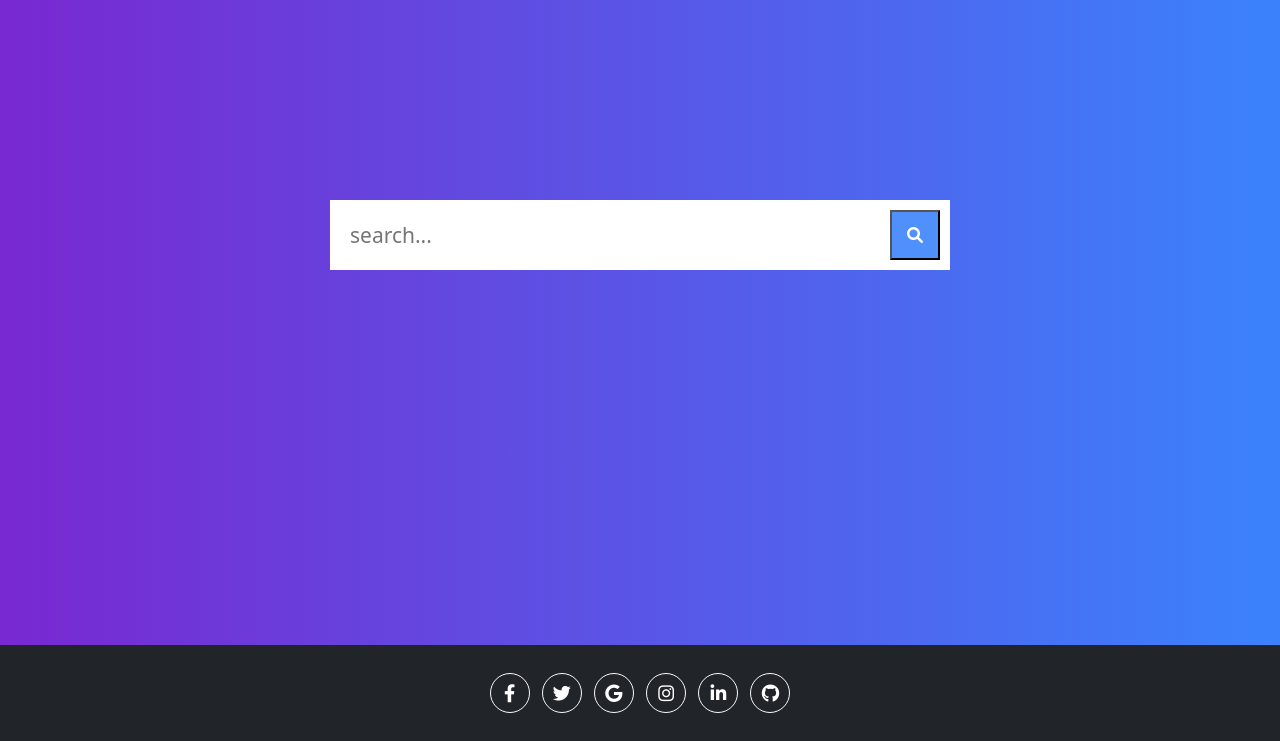
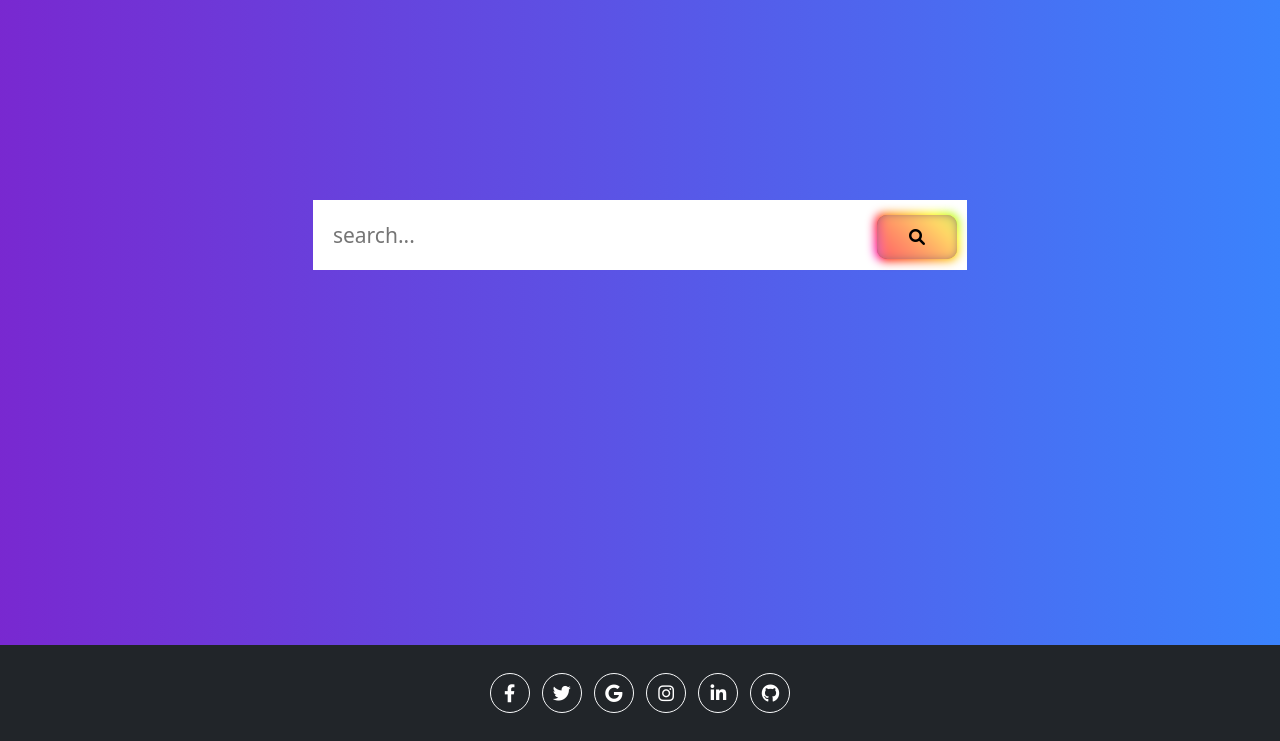
Before and after one commit to ffarzam/HW-98, a Django app: page /search/ in a window 1280 px wide. Shown: the part 59-800 px from the top of the page. Run offline with Django 4.2, Linux system fonts and the light colour scheme; some libraries are stand-ins or nearby versions.

Commit message:
Updating search.html

```diff
--- a/HW15/TaskManagement/templates/search.html
+++ b/HW15/TaskManagement/templates/search.html
@@ -5,8 +5,8 @@
 
 <form class="d-flex justify-content-center h-100" method=GET action="{% url 'search_result' %}">
     <div class="search">
-        <input type="text" class="search-input" placeholder="search..." name="searched">
-        <button class="search-icon" type="submit"><i class="fa fa-search"></i></button>
+        <input type="text" class="search-input" placeholder="search..." name="searched" value="{{ request.GET.searched }}">
+        <button class="button-85" type="submit"><i class="fa fa-search"></i></button>
 
     </div>
 </form>
```
